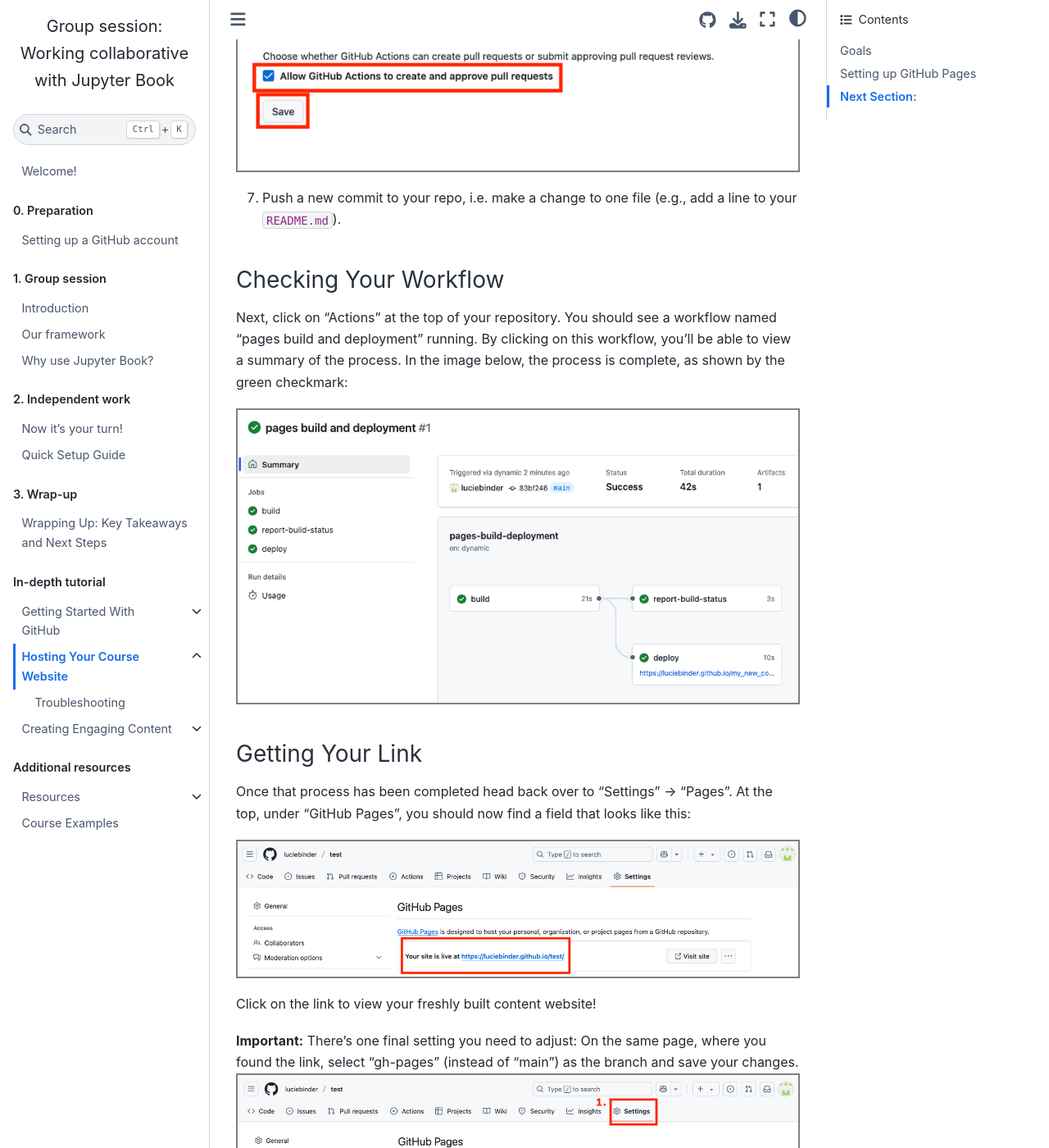
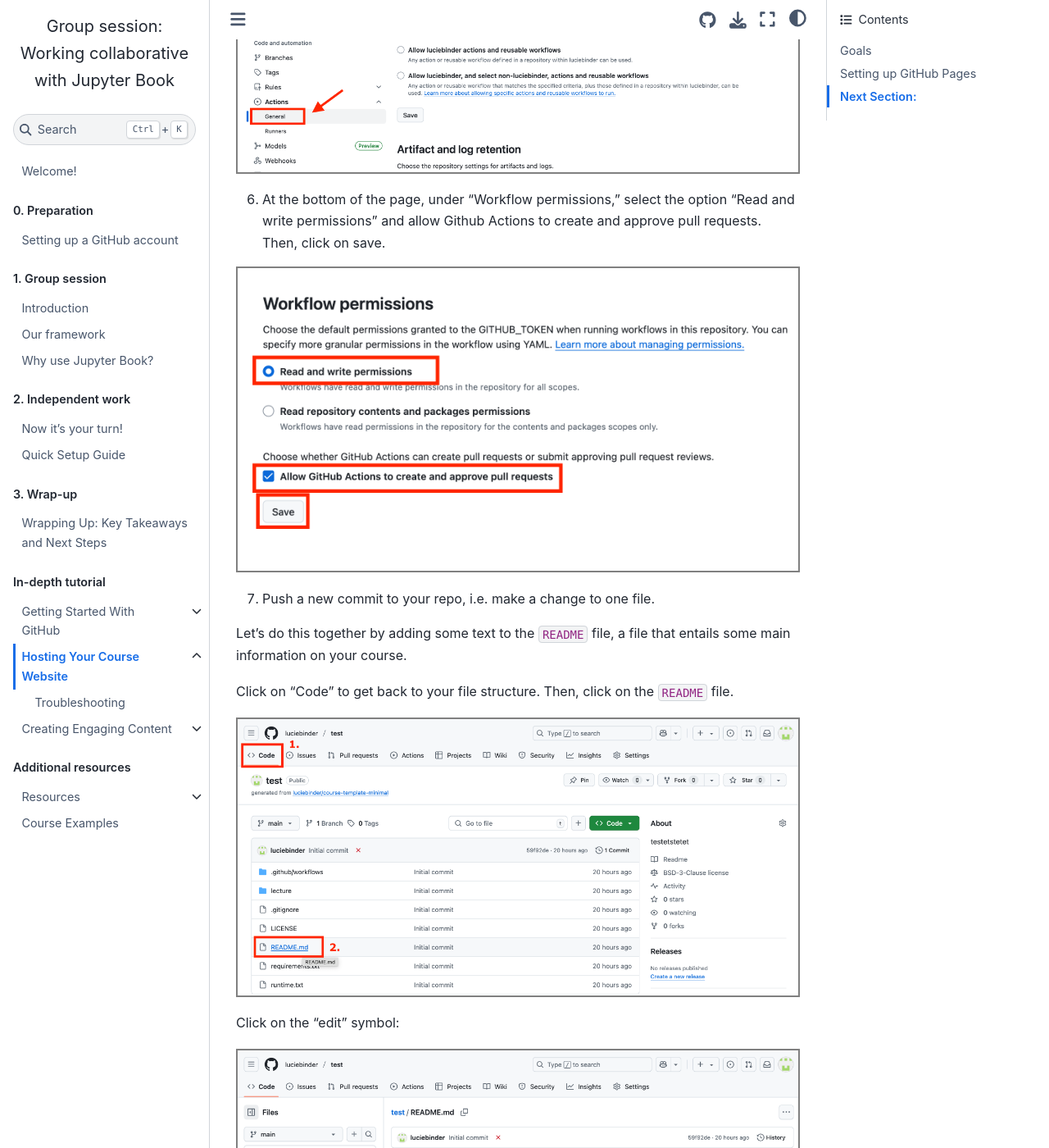
Before and after one commit to luciebinder/ws-openness-2025, a Jupyter Book: the page built from content/2_host/host_website.md, in a window 1280 px wide and 1400 px high, scrolled down 2738 px. Shown: the whole window at 82% size. Built offline with Jupyter Book 1.0.4 settings and Sphinx 7.4.7 and the Sphinx Book theme 1.1.4, drawn with Linux system fonts in a browser that asks for light colours; some of the changed text lies outside the part shown.

Commit message:
Update host_website.md

```diff
--- a/content/2_host/host_website.md
+++ b/content/2_host/host_website.md
@@ -25,13 +25,17 @@
 
 ![Image of the menu on the left side.](../../static/pages.png)
 
-3. Under Source, select "Deploy from a branch".
+3. Under Source, make sure that "Deploy from a branch" is selected.
 
-![Image of the "Deploy from a branch" option under Source section, located under the Build and Deployment section](../../static/deploy.png)
+![Image of the deploy from branch setting.](../../static/deploy-from-branch.png)
 
-4. Under Branch: Select branch "main" and select the "/root" folder and save.
+4. Under Branch: Select branch “main”. The folder “/root” is automatically selected.
 
 ![Image of the settings under Branch.](../../static/branch.png)
+
+This should look like this now. Don't forget to click on save.
+
+![Image of the settings under Branch.](../../static/save-branch.png)
 
 5. Click on "Action" and then "General" under "Code and automation".
 
@@ -41,26 +45,57 @@
 
 ![Image of the workflow permissions.](../../static/workflow_permissions.png)
 
-7. Push a new commit to your repo, i.e. make a change to one file (e.g., add a line to your `README.md`).
+7. Push a new commit to your repo, i.e. make a change to one file.
+
+Let's do this together by adding some text to the `README` file, a file that entails some main information on your course.
+
+Click on "Code" to get back to your file structure. Then, click on the `README` file.
+
+![Image of the upper options, selecting Code.](../../static/code.png)
+
+Click on the "edit" symbol:
+
+![Image of the edit button.](../../static/edit-readme.png)
+
+Enter some text and click on "commit changes" when you're done.
+
+![Image of the README file that is edited.](../../static/edit-readme2.png)
+
+Commit the changes and add some descriptions about your changes:
+
+![Image of the commit process.](../../static/commit-readme.png)
+
+Great! Now you changed one file and GitHub Pages starts running a workflow in the background. Let's check the worflows!
 
 ### Checking Your Workflow
 
-Next, click on "Actions" at the top of your repository. You should see a workflow named "pages build and deployment" running. By clicking on this workflow, you'll be able to view a summary of the process. In the image below, the process is complete, as shown by the green checkmark:
+Next, click on "Actions" at the top of your repository.
+
+![Image of the workflow "pages build and deployment" with a green checkmark.](../../static/action-click.png)
+
+You should see a workflow named "pages build and deployment" running. By clicking on this workflow, you'll be able to view a summary of the process. In the image below, the process is complete, as shown by the green checkmark:
 
 ![Image of a completed workflow with a green checkmark.](../../static/action_deployment.png)
 
+### One Last Adjustment
+
+Once that process has been completed head back over to "Settings" -> "Pages". Select "gh-pages" (instead of "main") as branch.
+
+![Image of the settings under Branch.](../../static/gh-pages.png)
+
+To activate this change, you need to make one final commit to your repository. Just add another line or text to the `README` file, as you just did in Step 7 (see above).
+
+As soon as you committed your changes and the workflow under "Actions" shows a green checkmark, you can refresh your website!
+
 ### Getting Your Link
 
-Once that process has been completed head back over to "Settings" -> "Pages". At the top, under "GitHub Pages", you should now find a field that looks like this:
+As soon as you committed your changes and the workflow under "Actions" shows a green checkmark, you can go back to "Settings" -> "Pages". Under "GitHub Pages", you should now find a field that looks like this:
 
 ![Image of the final link that is presented under "GitHub Pages".](../../static/pages_link.png)
 
 Click on the link to view your freshly built content website!
 
-**Important:** There's one final setting you need to adjust: On the same page, where you found the link, select "gh-pages" (instead of "main") as the branch and save your changes.
-![Image of the settings under Branch.](../../static/gh-pages.png)
-
-That's it! Congratulations to your first course website!
+**That's it! Congratulations to your first course website!**
 
 ## Next Section:
 In the next section, you will learn how to identify failed workflows and how to troubleshoot common errors.
```
